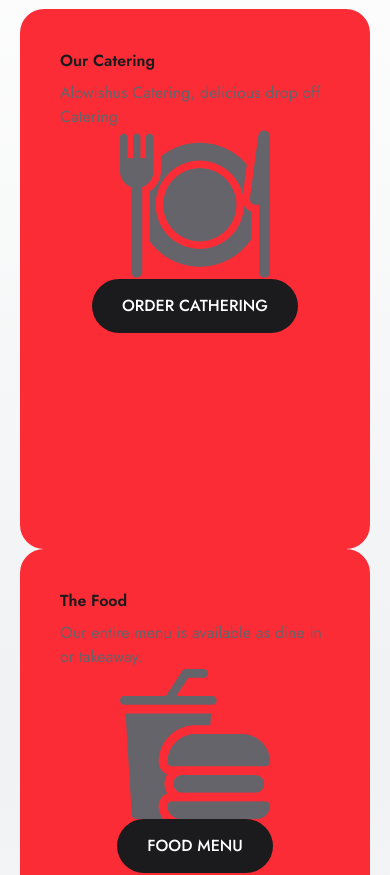
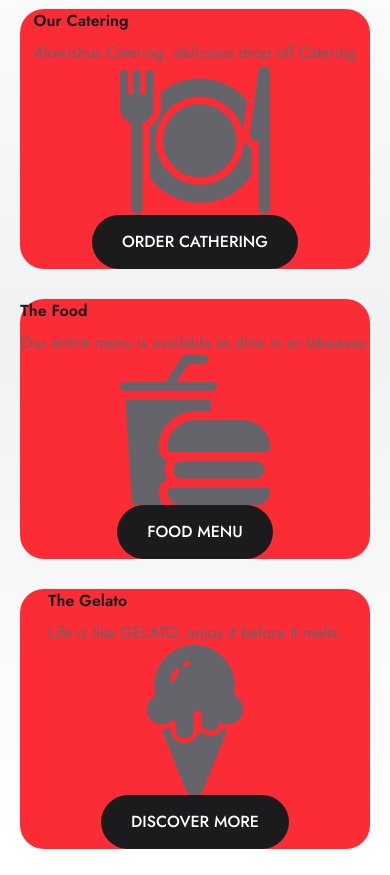
Before and after one commit to AliJalilpour/Alowishus, a React (Vite) app in the folder alowishus/: page / in a window 390 px wide. Shown: the part 1040-1915 px from the top of the page. After the commit the page ends 1889 px from the top, so only its background shows below. Built offline with nearby package versions, Linux system fonts and the light colour scheme.

Commit message:
Update Explore.jsx

```diff
--- a/alowishus/src/components/Main/Explore.jsx
+++ b/alowishus/src/components/Main/Explore.jsx
@@ -8,42 +8,48 @@ const Explore = () => {
                     <p className="font-jost md:text-xl xl:text-2xl text-granite-gray max-w-150 text-center">A drink from the ‘My Alowishus’ bottled brews range OR grab one of our delicious coffee’s.</p>
                 </div>
                 {/* order & menu & discover more */}
-                <div className="grid grid-cols-1 md:grid-cols-2 lg:grid-cols-3 gap-x-7.5">
+                <div className="grid grid-cols-1 md:grid-cols-2 lg:grid-cols-3 gap-y-7.5 gap-x-7.5">
                     {/* order cathering */}
-                    <div className="flex flex-col md:gap-y-5 lg:gap-y-10 xl:gap-y-15 items-center rounded-3xl shadow-2xl bg-red-500 p-10 h-135">
-                        <div>
+                    <div className="flex flex-col justify-between items-center rounded-3xl shadow-2xl bg-red-500 md:p-8 lg:py-5 lg:px-10 xl:p-10">
+                        <div className="md:mb-5 lg:mb-10 xl:mb-15">
                             <h3 className="font-jost font-semibold md:text-2xl lg:text-3xl xl:text-4xl text-eerie-black mb-2">Our Catering</h3>
                             <p className="font-jost lg:text-xl xl:text-2xl text-granite-gray">Alowishus Catering, delicious drop off Catering</p>
                         </div>
-                        <div className="lg:w-30 xl:w-40">
+                        <div className="flex flex-col items-center">
+                            <div className="lg:w-30 xl:w-40 md:mb-5 lg:mb-10 xl:mb-15">
                                 <img src="/image/food.png" alt="order" />
                             </div>
                             <a href="#" className="text-white font-jost font-medium md:text-sm lg:text-base xl:text-lg flex py-3.75 px-7.5 rounded-full bg-eerie-black">ORDER CATHERING</a>
                         </div>
+                    </div>
                     {/* food menu */}
-                    <div className="flex flex-col md:gap-y-5 lg:gap-y-10 xl:gap-y-15 items-center rounded-3xl shadow-2xl bg-red-500 p-10 h-135">
-                        <div>
+                    <div className="flex flex-col justify-between items-center rounded-3xl shadow-2xl bg-red-500 md:p-8 lg:py-5 lg:px-10 xl:p-10">
+                        <div className="md:mb-5 lg:mb-10 xl:mb-15">
                             <h3 className="font-jost font-semibold md:text-2xl lg:text-3xl xl:text-4xl text-eerie-black mb-2">The Food</h3>
                             <p className="font-jost lg:text-xl xl:text-2xl text-granite-gray">Our entire menu is available as dine in or takeaway.</p>
                         </div>
-                        <div className="lg:w-30 xl:w-40">
+                        <div className="flex flex-col items-center">
+                            <div className="lg:w-30 xl:w-40 md:mb-5 lg:mb-10 xl:mb-15">
                                 <img src="/image/fast-food.png" alt="order" />
                             </div>
                             <a href="#" className="text-white font-jost font-medium md:text-sm lg:text-base xl:text-lg flex py-3.75 px-7.5 rounded-full bg-eerie-black">FOOD MENU</a>
                         </div>
+                    </div>
                     {/* discover more */}
-                    <div className="flex flex-col md:gap-y-5 lg:gap-y-10 xl:gap-y-15 items-center rounded-3xl shadow-2xl bg-red-500 p-10 h-135">
-                        <div>
+                    <div className="flex flex-col justify-between items-center rounded-3xl shadow-2xl bg-red-500 md:p-8 lg:py-5 lg:px-10 xl:p-10">
+                        <div className="md:mb-5 lg:mb-10 xl:mb-15">
                             <h3 className="font-jost font-semibold md:text-2xl lg:text-3xl xl:text-4xl text-eerie-black mb-2">The Gelato</h3>
                             <p className="font-jost lg:text-xl xl:text-2xl text-granite-gray">Life is like GELATO, enjoy it before it melts.</p>
                         </div>
-                        <div className="lg:w-30 xl:w-40">
+                        <div className="flex flex-col items-center">
+                            <div className="lg:w-30 xl:w-40 md:mb-5 lg:mb-10 xl:mb-15">
                                 <img src="/image/ice-cream.png" alt="order" />
                             </div>
                             <a href="#" className="text-white font-jost font-medium md:text-sm lg:text-base xl:text-lg flex py-3.75 px-7.5 rounded-full bg-eerie-black">DISCOVER MORE</a>
                         </div>
                     </div>
                 </div>
+            </div>
         </section>
     )}
 export default Explore;
```
Lines whose indentation alone changed are shown as unchanged.
